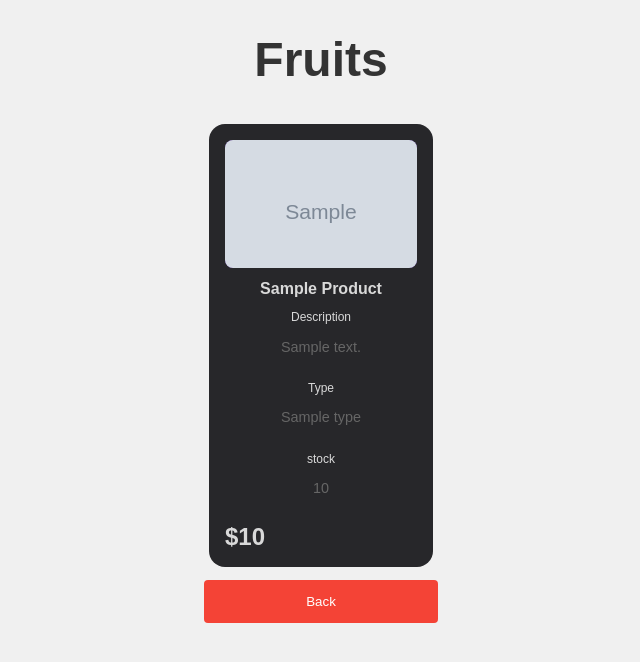
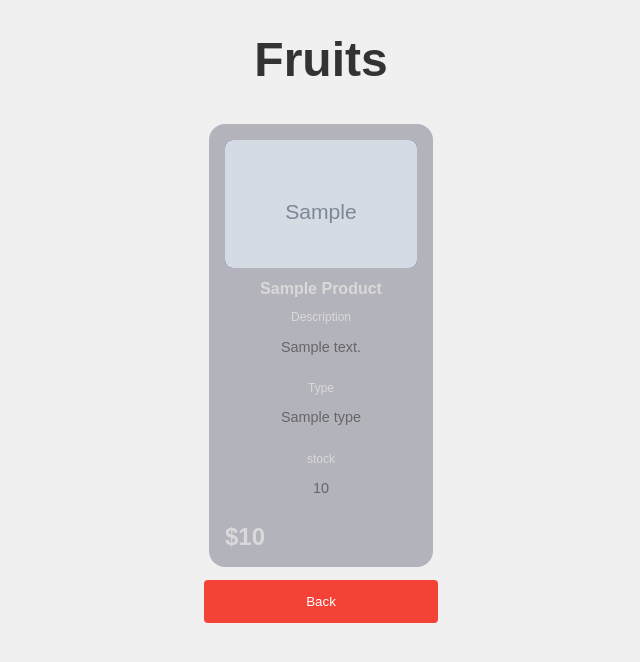
Before and after one commit to Gokruzk/store-inventory, a Flask app: template src/templates/view_products.html in a window 1280 px wide. Shown: the top 662 px of the page, without its empty margins (319-959 px from the left). Run offline with Flask 3, Linux system fonts and the light colour scheme; the template is opened without the code that fills it: most values are stand-ins (such as "Sample title", 1, 10 or a date in 2020); grey boxes marked "Sample" are stand-in pictures; some libraries are stand-ins or nearby versions.

Commit message:
style: :lipstick: style

```diff
--- a/src/templates/view_products.html
+++ b/src/templates/view_products.html
@@ -72,7 +72,7 @@
         background-color: #d32f2f;
       }
       .card {
-        --bg-card: #27272a;
+        --bg-card: #b3b3bc;
         --primary: #6d28d9;
         --primary-800: #4c1d95;
         --primary-shadow: #2e1065;
```
